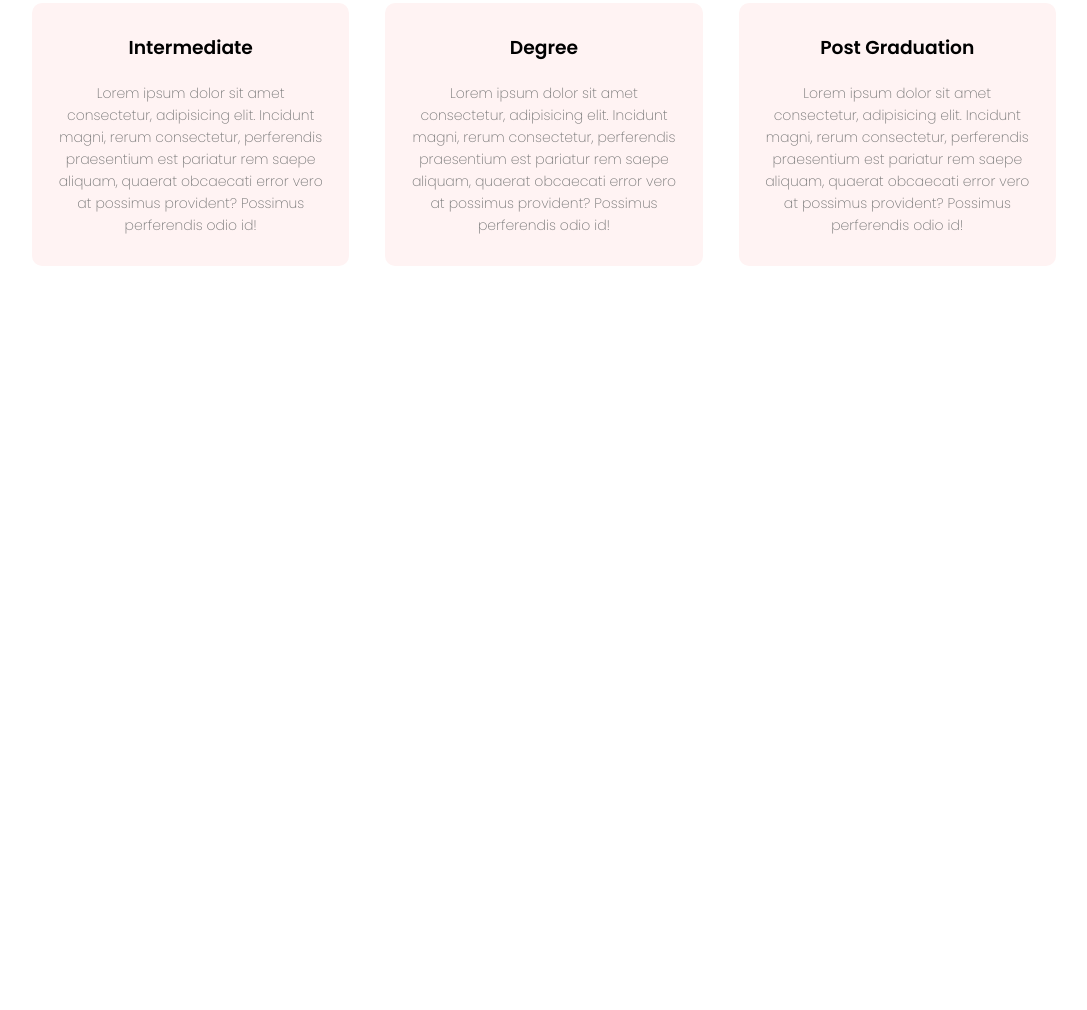
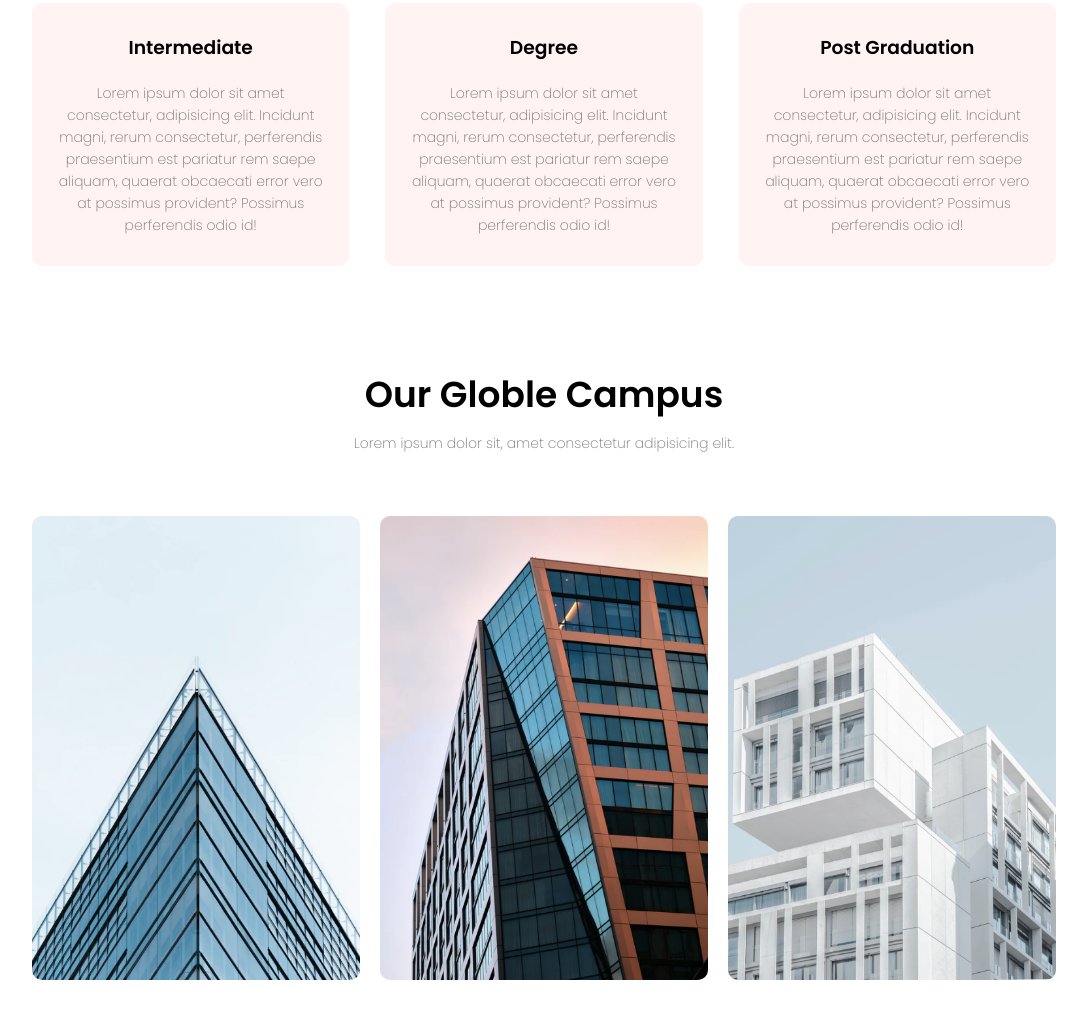
Before and after one commit to randika0514/University-Website, a plain HTML site: page index.html in a window 1280 px wide. Shown: the part 1045-2055 px from the top of the page, without its empty margins (96-1183 px from the left). Before the commit the page ends 1362 px from the top, so only its background shows below. Drawn offline with Linux system fonts and the light colour scheme.

Commit message:
Completed Campus section

```diff
--- a/index.html
+++ b/index.html
@@ -70,6 +70,37 @@
     </section>
 
 
+    <!-- campus -->
+
+    <section class="campus">
+        <h1>Our Globle Campus</h1>
+        <p>Lorem ipsum dolor sit, amet consectetur adipisicing elit.</p>
+
+        <div class="row">
+            <div class="campus-col">
+                <img src="image/london.png" alt="">
+                <div class="layer">
+                    <h3>LONDON</h3>
+                </div>
+            </div>
+
+            <div class="campus-col">
+                <img src="image/newyork.png" alt="">
+                <div class="layer">
+                    <h3>NEW YORK</h3>
+                </div>
+            </div>
+
+            <div class="campus-col">
+                <img src="image/washington.png" alt="">
+                <div class="layer">
+                    <h3>WASHINGTON</h3>
+                </div>
+            </div>
+        </div>
+    </section>
+
+
 <!-- toggle menu -->
     <script>
 
--- a/style.css
+++ b/style.css
@@ -188,3 +188,57 @@ h3{
         flex-direction: column;
     }
 }
+
+
+/* campus */
+.campus{
+    width: 80%;
+    margin: auto;
+    text-align: center;
+    padding-top: 50px;
+}
+
+.campus-col{
+    flex-basis: 32%;
+    border-radius: 10px;
+    margin-bottom: 30px;
+    position: relative;
+    overflow: hidden;
+}
+
+.campus-col img{
+    width: 100%;
+    display: block;
+}
+
+.layer{
+    background: transparent;
+    height: 100%;
+    width: 100%;
+    position: absolute;
+    top: 0;
+    left: 0;
+    transition: 0.5s;
+}
+
+.layer:hover{
+    background: rgba(226, 0, 0, 0.7);
+}
+
+.layer h3{
+    width: 100%;
+    font-weight: 500;
+    color: #fff;
+    font-size: 26px;
+    bottom: 0;
+    left: 50%;
+    transform: translateX(-50%);
+    position: absolute;
+    opacity: 0;
+    transition: 0.5s;
+}
+
+.layer:hover h3{
+    bottom: 49%;
+    opacity: 1;
+}
```
